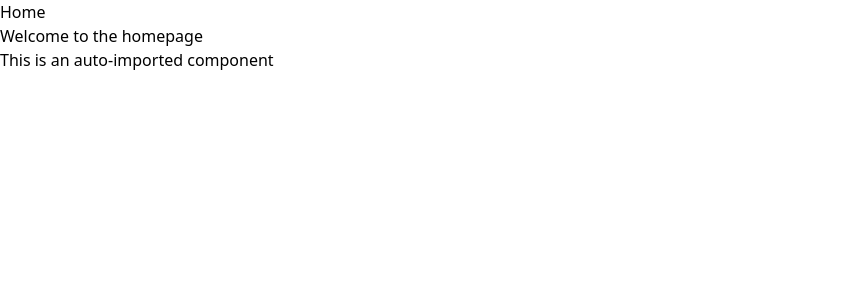
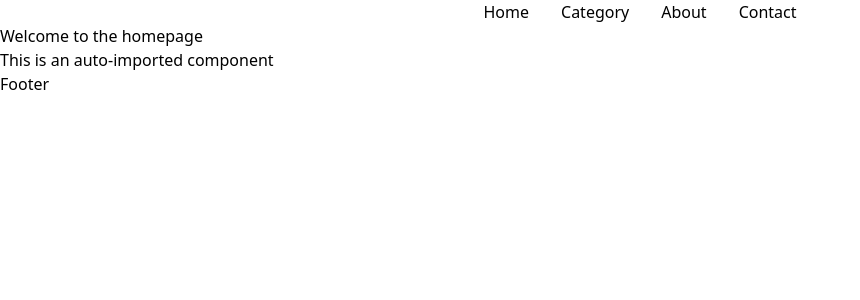
Before and after one commit to PaynePew/shopping-demo, a Nuxt app: page / in a window 1280 px wide. Shown: the top 300 px of the page, without its empty margins (0-860 px from the left). Built offline with nearby package versions, Linux system fonts and the light colour scheme.

Commit message:
chore(chore): add color template

```diff
--- /dev/null
+++ b/components/BaseFooter.vue
@@ -0,0 +1,3 @@
+<template>
+  <div>Footer</div>
+</template>
--- a/components/BaseHeader.vue
+++ b/components/BaseHeader.vue
@@ -1,9 +1,18 @@
 <template>
   <header>
     <div>
-      <nav>
+      <nav className="w-full flex justify-center gap-[32px]">
         <NuxtLink to="/">
           <span>Home</span>
+        </NuxtLink>
+        <NuxtLink to="/">
+          <span>Category</span>
+        </NuxtLink>
+        <NuxtLink to="/">
+          <span>About</span>
+        </NuxtLink>
+        <NuxtLink to="/">
+          <span>Contact</span>
         </NuxtLink>
       </nav>
     </div>
--- a/layouts/default.vue
+++ b/layouts/default.vue
@@ -2,5 +2,6 @@
   <div>
     <BaseHeader />
     <slot />
+    <BaseFooter />
   </div>
 </template>
--- a/tailwind.config.js
+++ b/tailwind.config.js
@@ -2,7 +2,72 @@
 export default {
   content: [],
   theme: {
+    colors: {
+      primary: {
+        "b-900": "#4078FF",
+        "b-800": "#5C83FF",
+        "b-700": "#728FFF",
+        "b-600": "#869AFF",
+        "b-500": "#97A6FF",
+        "b-400": "#A8B2FF",
+        "b-300": "#B7BFFF",
+        "b-200": "#E3E5FF",
+        "b-100": "#F0F1FF",
+      },
+      neutral: {
+        "b-900": "#0E1422",
+        "b-800": "#202533",
+        "b-700": "#333845",
+        "b-600": "#474B57",
+        "b-500": "#5C5F6A",
+        "b-400": "#71747E",
+        "b-300": "#878A92",
+        "b-200": "#B6B7BC",
+        "b-100": "#E6E7E8",
+        "w-200": "#E9E9EB",
+        "w-100": "#F6F6F6",
+        "w-900": "#FFFFFF",
+      },
+      semantic: {
+        "b-900": "#306CEF",
+        "b-800": "#477CF1",
+        "b-700": "#5E8CF3",
+        "b-600": "#759DF4",
+        "b-500": "#8CADF6",
+        "b-400": "#A3BEF8",
+        "b-300": "#BACEFA",
+        "b-200": "#D1DEFB",
+        "b-100": "#E8EFFD",
+        "g-900": "#057234",
+        "g-800": "#2C7F45",
+        "g-700": "#458B56",
+        "g-600": "#5A9868",
+        "g-500": "#6FA479",
+        "g-400": "#83B18B",
+        "g-300": "#98BE9E",
+        "g-200": "#C1D8C4",
+        "g-100": "#D5E5D7",
+        "r-900": "#BE1313",
+        "r-800": "#C83727",
+        "r-700": "#D14F3A",
+        "r-600": "#D9644E",
+        "r-500": "#E17862",
+        "r-400": "#E88C77",
+        "r-300": "#EE9F8D",
+        "r-200": "#F8C5B9",
+        "r-100": "#FBD9D0",
+        "y-900": "#F3B40A",
+        "y-800": "#F6BB33",
+        "y-700": "#F9C14C",
+        "y-600": "#FBC862",
+        "y-500": "#FDCF76",
+        "y-400": "#FFD58A",
+        "y-300": "#FFDC9E",
+        "y-200": "#FFEAC4",
+        "y-100": "#FFF1D8",
+      },
+    },
     extend: {},
   },
   plugins: [],
-}
+};
```
